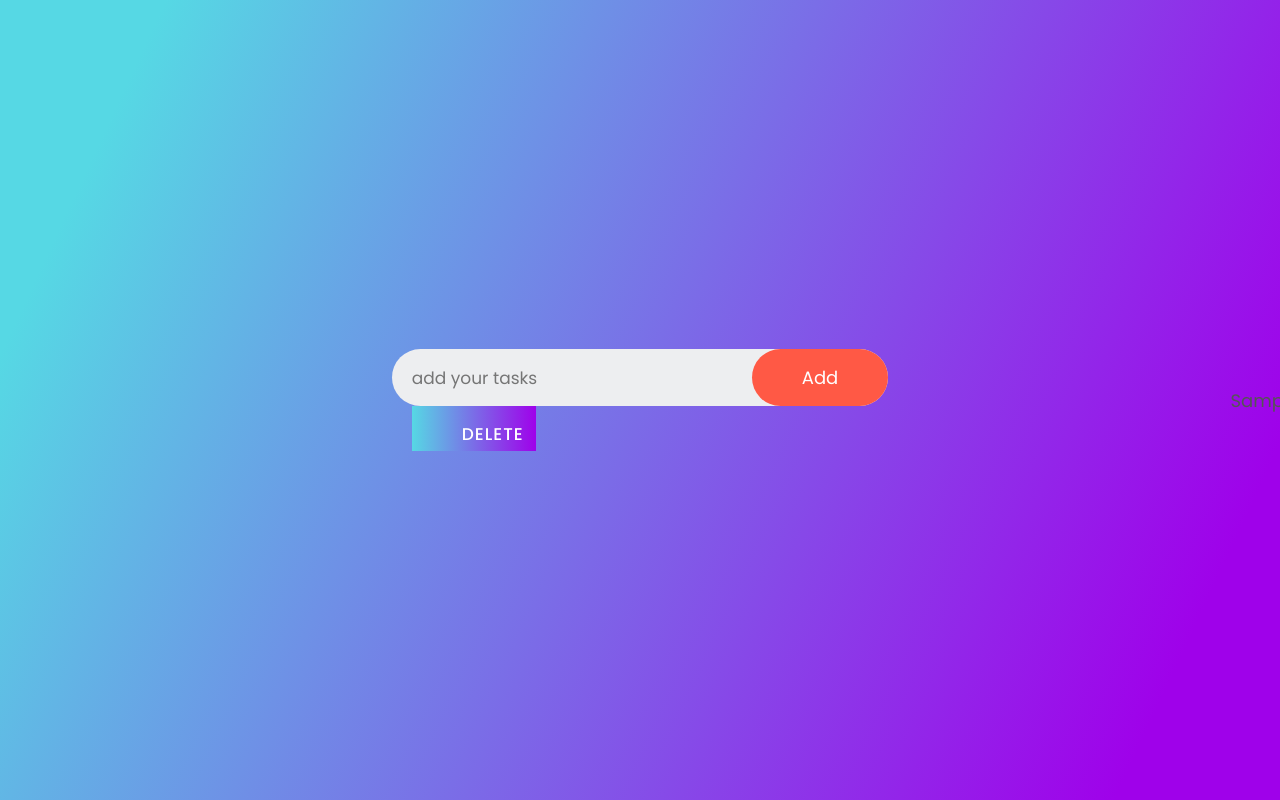
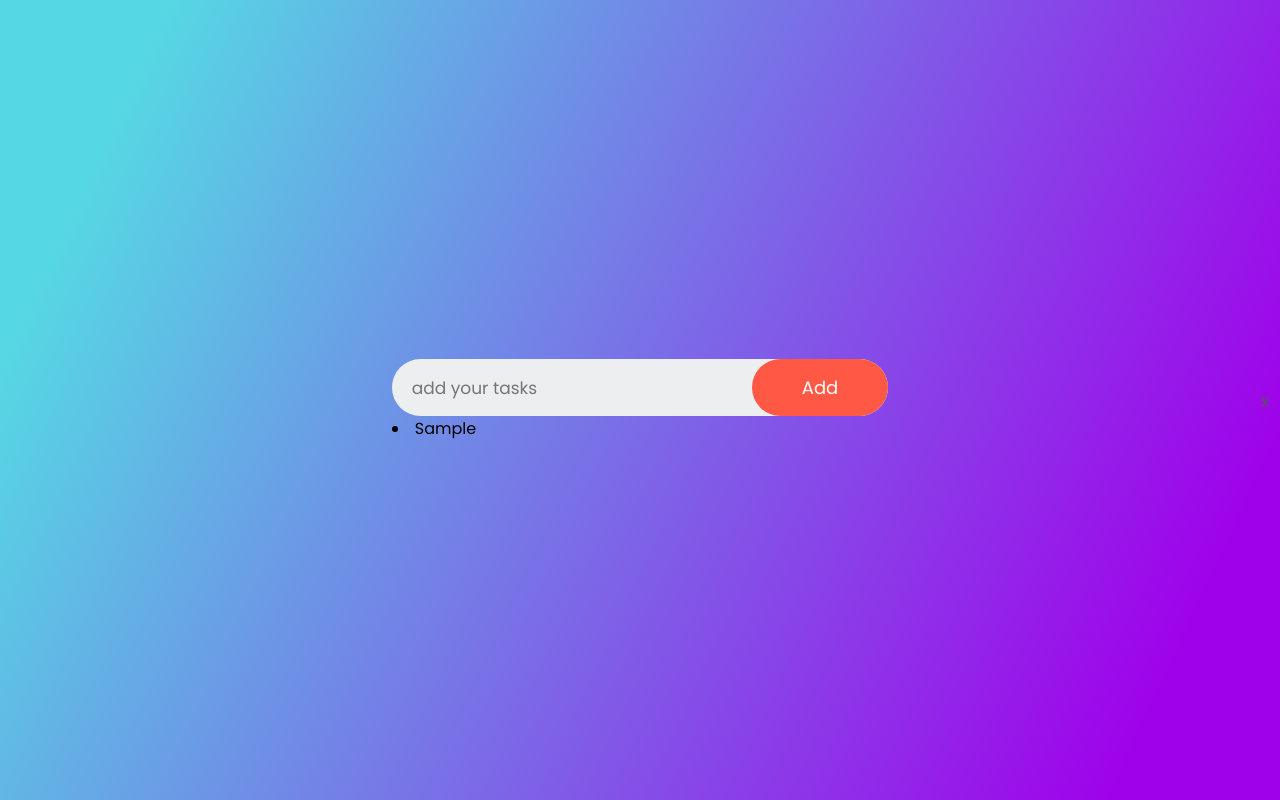
Before and after one commit to MariamHasanat/to-do, a React (Create React App) app: page /to-do in a window 1280 px wide. Both pictures are taken after typing "Sample" into the empty fields and a click on the button "Add". Built offline with nearby package versions, Linux system fonts and the light colour scheme.

Commit message:
fix the style in to-do-element as well as the functionality

```diff
--- a/src/components/to-do-element.js
+++ b/src/components/to-do-element.js
@@ -1,21 +1,29 @@
 import React from 'react'
-import Button from './button'
+import './pages/to-do-page/todo.css'
 
 const ToDoElement = (props) => {
   const { to_do_value, index, array, setArray } = props
   return (
-    <div key={index}>
-      <span>
-        {to_do_value}
+    <li
+      onClick={(e) => {
+        if (e.target.tagName === "LI") {
+          e.target.classList.toggle("checked");
+        } else if (e.target.tagName === "SPAN") {
+          e.target.parentElement.remove();
+        }
+      }}
+      key={index} id="list-container">
+      {to_do_value}
+      <span
+        onClick={() => {
+          array.splice(index, 1)
+          setArray([...array])
+          console.log(array);
+        }}
+      >
+        x
       </span>
-      <div className='home-button'>
-      <Button label="delete" handleSubmit={() => {
-        array.splice(index,1)
-        setArray([...array])
-        console.log(array);
-      }} />
-      </div>
-    </div>
+    </li>
   )
 }
 
```
